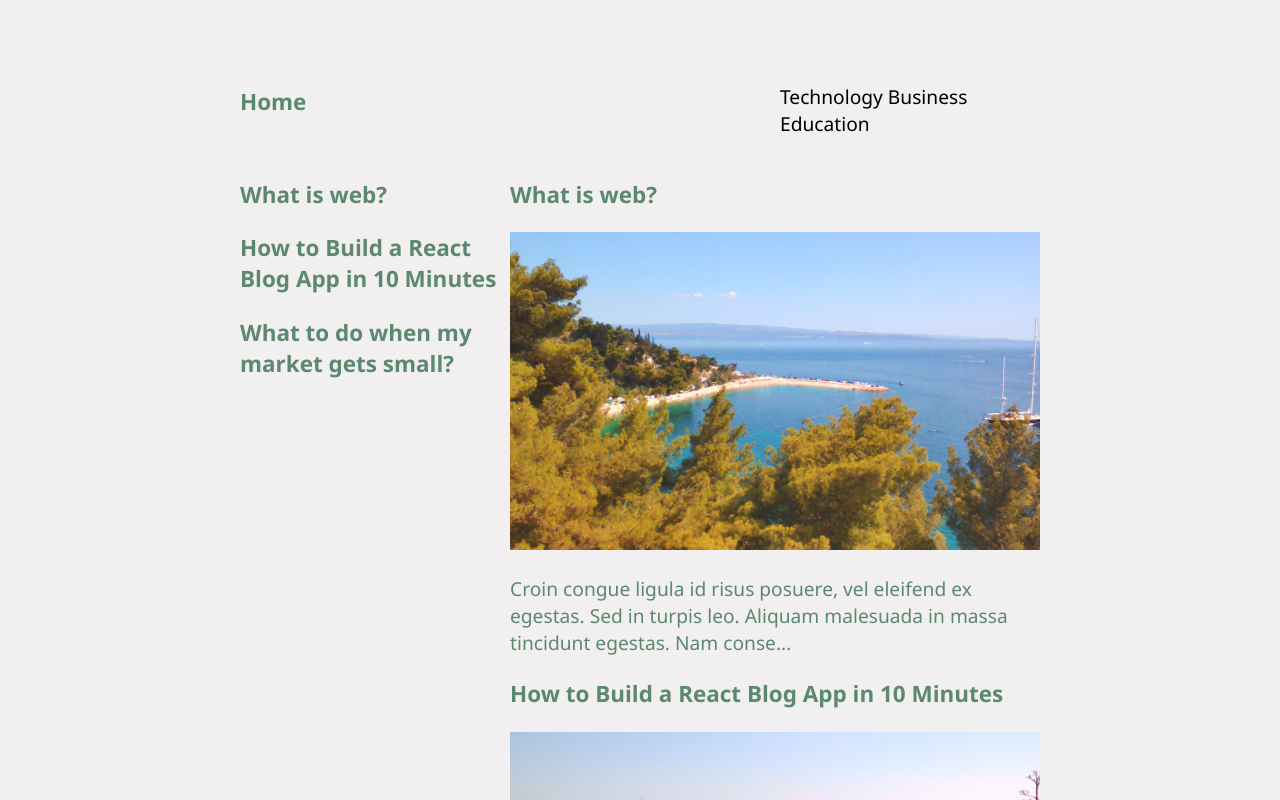
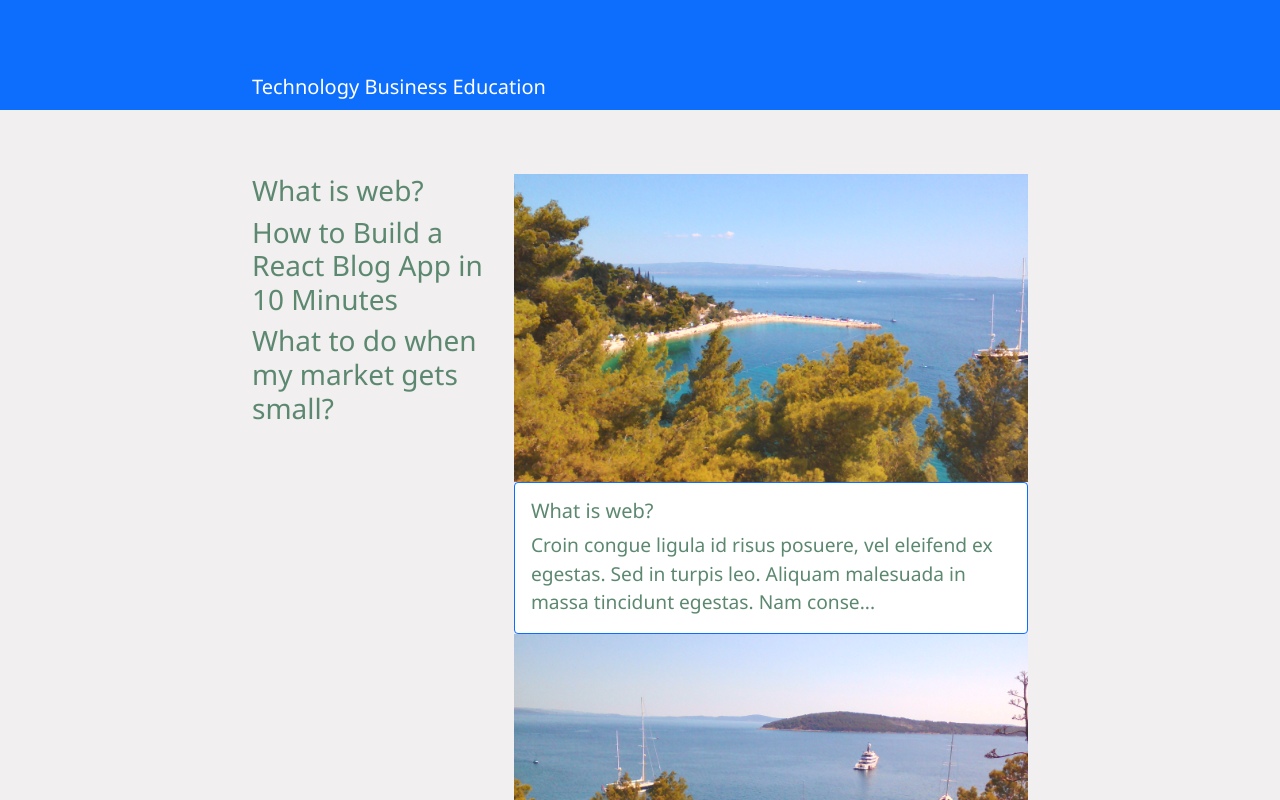
Before and after one commit to ivicakartelo/app7, a React (Create React App) app: page / in a window 1280 px wide. Shown: the top 800 px of the page. Built offline with nearby package versions, Linux system fonts and the light colour scheme.

Commit message:
Reactstrap NavBar Card

```diff
--- a/package.json
+++ b/package.json
@@ -6,10 +6,13 @@
     "@testing-library/jest-dom": "^5.16.1",
     "@testing-library/react": "^12.1.2",
     "@testing-library/user-event": "^13.5.0",
+    "bootstrap": "^5.1.3",
     "react": "^17.0.2",
     "react-dom": "^17.0.2",
+    "react-popper": "^2.3.0",
     "react-router-dom": "^5.2.0",
     "react-scripts": "5.0.0",
+    "reactstrap": "^9.0.2",
     "web-vitals": "^2.1.4"
   },
   "scripts": {
--- a/src/App.js
+++ b/src/App.js
@@ -2,19 +2,19 @@ import './App.css';
 import HomePage from './components/HomePage';
 import BlogPost from './components/BlogPost';
 import { BrowserRouter as Router, Route, Switch, Link } from 'react-router-dom';
-
+import { Navbar, NavbarBrand } from 'reactstrap';
 function App() {
   return (
     <Router>
         <div class="App">
+
+        <Navbar dark color="primary">
           <div class="container">
-            <div class="grid_4">
-              <h3><Link to="/">Home</Link></h3>
-            </div>
-            <div class="grid_2 last">
-            	<p>Technology Business Education</p>
-			      </div>
+        <NavbarBrand href="/">Technology Business Education</NavbarBrand>
+          </div>
+        </Navbar>
 
+          <div class="container">
           <Switch>
             <Route path="/" component={HomePage} exact />
             <Route path="/:id" component={BlogPost} />
@@ -24,6 +24,7 @@ function App() {
 				      <p>&copy; TBEducation</p>
 			      </div>
           </div>
+
         </div>
       </Router>
   );
--- a/src/components/HomePage.js
+++ b/src/components/HomePage.js
@@ -1,17 +1,28 @@
 import React from 'react';
 import blogpostsData from './blogposts-data';
 import { Link } from 'react-router-dom';
-
+import { Card, CardText, CardTitle } from 'reactstrap';
 
 function BlogpostsMenu({ blogposts }) {
     return (
     <>
     {blogposts.map((post) =>
-        <Link key={post.id} to={`/${post.id}`}>
-            <h3>{post.heading}</h3>
-            <img src={post.image} />
-            <p>{post.blogpost[0].substring(0, 150)}...</p>
-        </Link>
+    <Link key={post.id} to={`/${post.id}`}>
+        <img src={post.image} />
+        <Card
+        body
+        color="primary"
+        outline
+        >
+            <CardTitle tag="h5">
+            {post.heading}
+            </CardTitle>
+
+            <CardText>
+            {post.blogpost[0].substring(0, 150)}...
+            </CardText>
+        </Card>
+    </Link>
     )}
     </>
     );
--- a/src/index.js
+++ b/src/index.js
@@ -1,3 +1,4 @@
+import 'bootstrap/dist/css/bootstrap.min.css';
 import React from 'react';
 import ReactDOM from 'react-dom';
 import './index.css';
```
Also changed, not shown: 1 other file (tests, documents, lock files or other folders).
